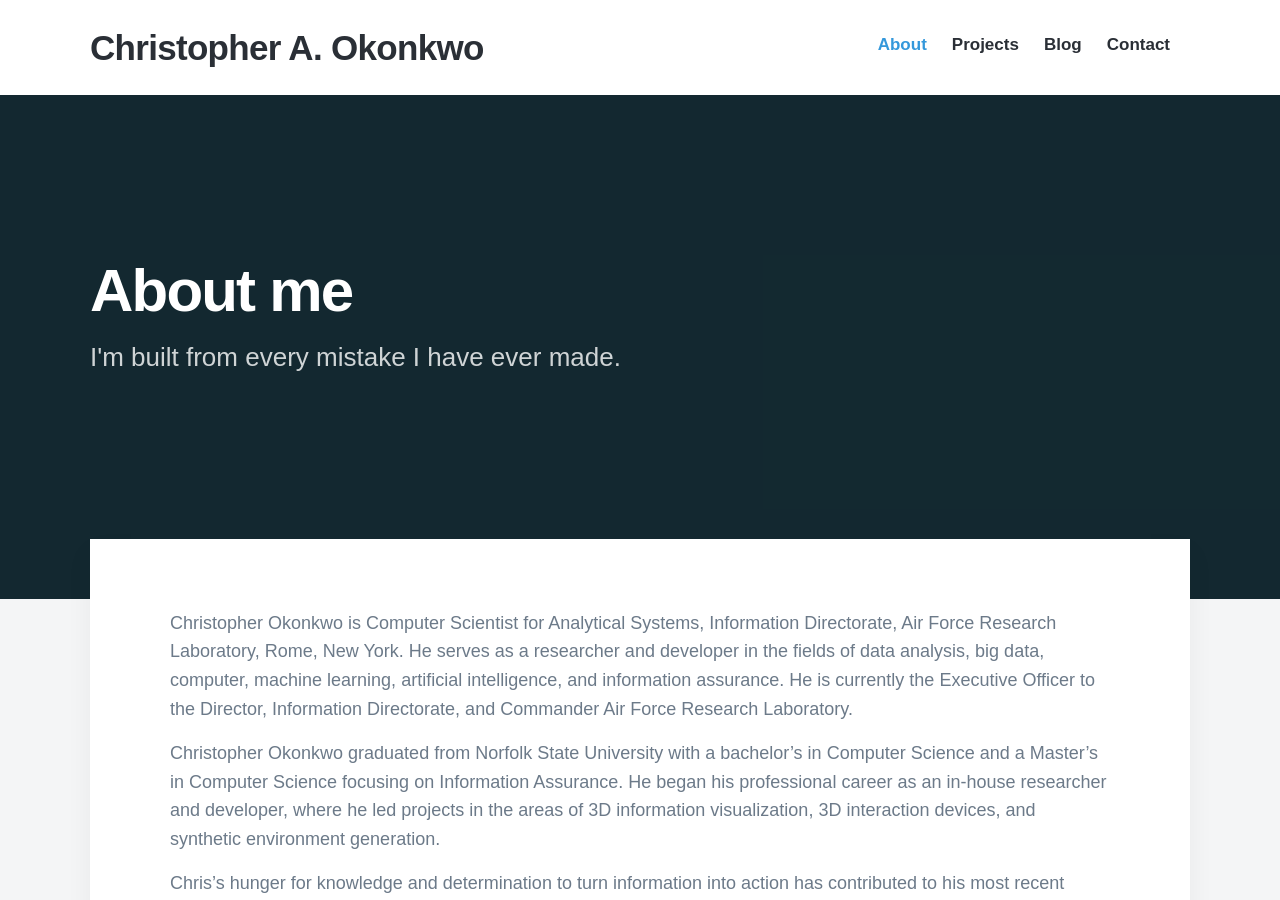
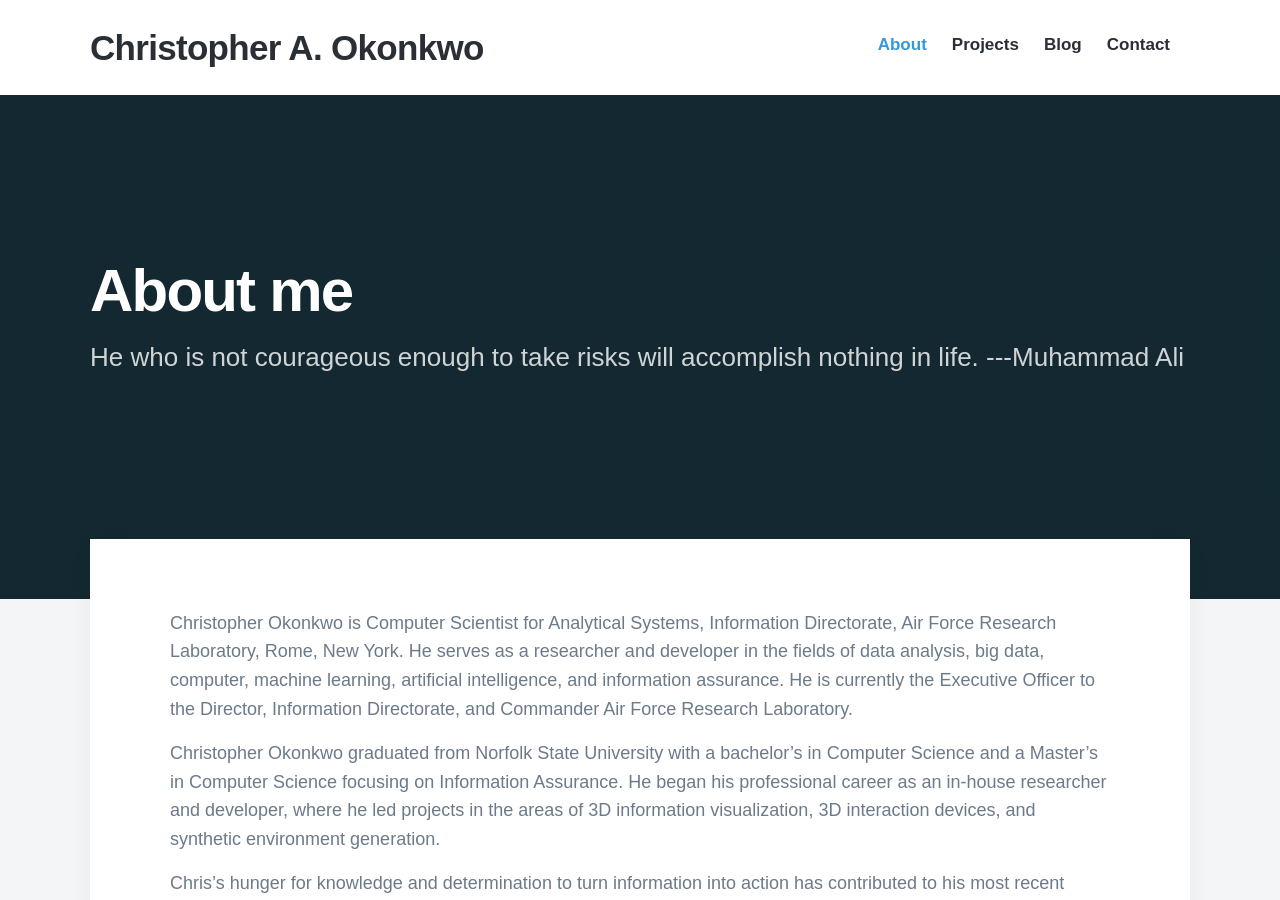
Before and after one commit to crisokonkwo/crisokonkwo.github.io, a Jekyll site: the page built from _pages/about.md, in a window 1280 px wide and 900 px high. Built offline with Jekyll 4.4.1, drawn with Linux system fonts in a browser that asks for light colours; nearby versions of some CDN libraries; some web fonts are replaced.

Commit message:
Update about.md

```diff
--- a/_pages/about.md
+++ b/_pages/about.md
@@ -1,6 +1,6 @@
 ---
 title: About me
-subtitle: I'm built from every mistake I have ever made.
+subtitle: He who is not courageous enough to take risks will accomplish nothing in life. ---Muhammad Ali
 description:
 featured_image:
 ---
```
